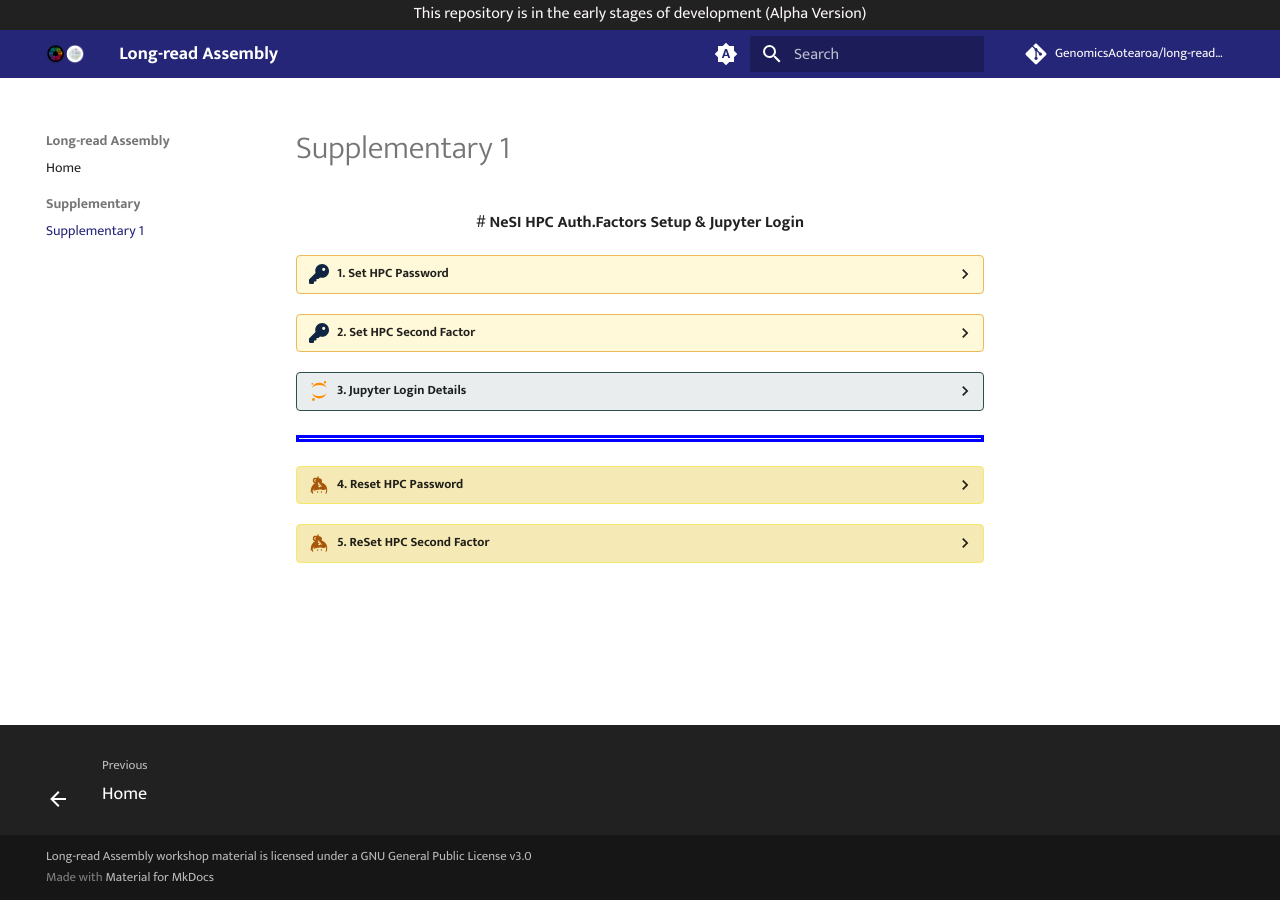
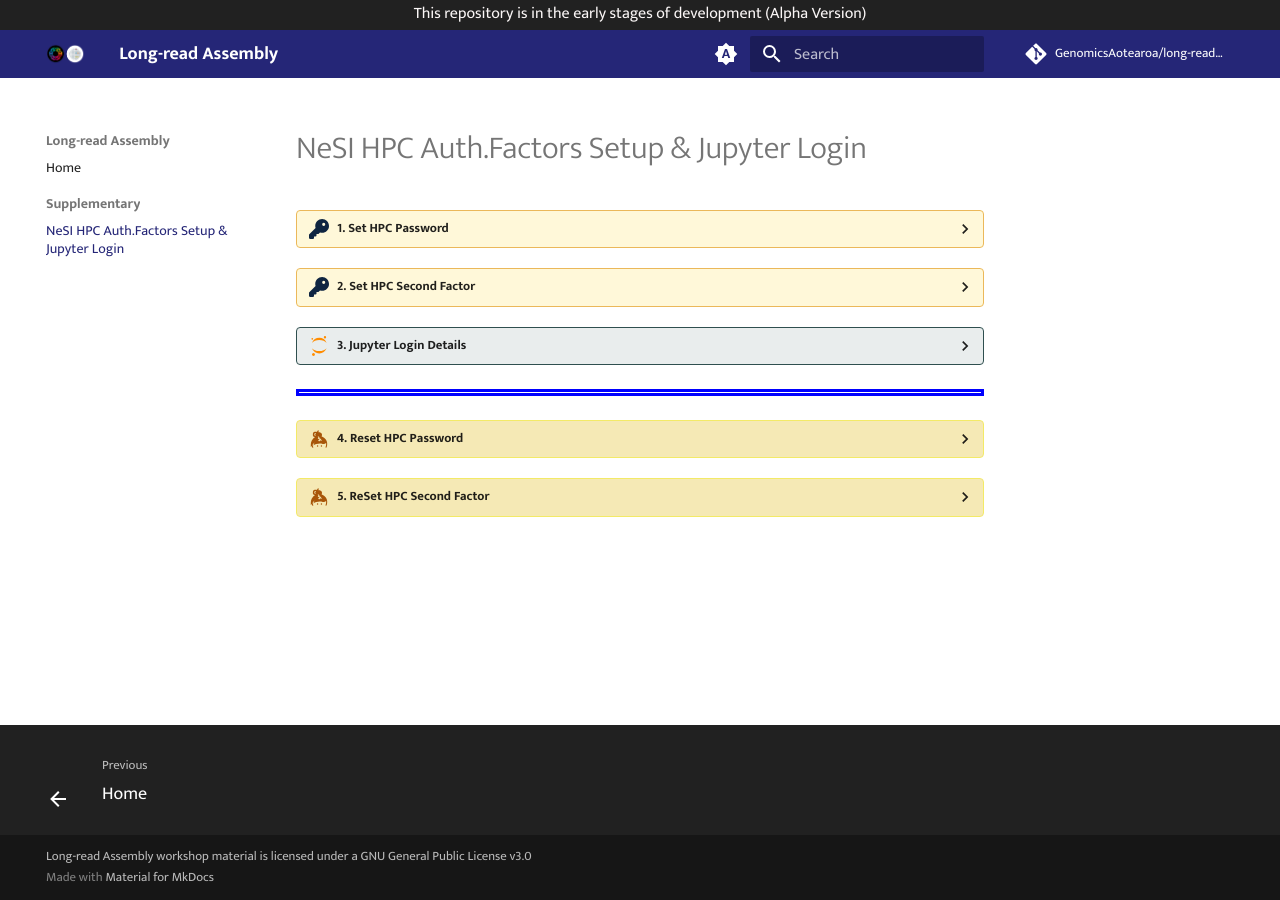
Before and after one commit to GenomicsAotearoa/long-read-assembly, an MkDocs documentation site: the page built from docs/supplementary/supplementary_1.md, in a window 1280 px wide. Built offline with MkDocs 1.6.1 and Material for MkDocs 9.7.7, drawn with Linux system fonts in a browser that asks for light colours; comment, search, counter and statistics services are not loaded.

Commit message:
update supplementary title

```diff
--- a/docs/supplementary/supplementary_1.md
+++ b/docs/supplementary/supplementary_1.md
@@ -1,6 +1,5 @@
-<center>
-# <b>NeSI HPC Auth.Factors Setup & Jupyter Login</b>
-</center>
+# NeSI HPC Auth.Factors Setup & Jupyter Login
+
 
 ??? key "1. Set HPC Password"
 
```
